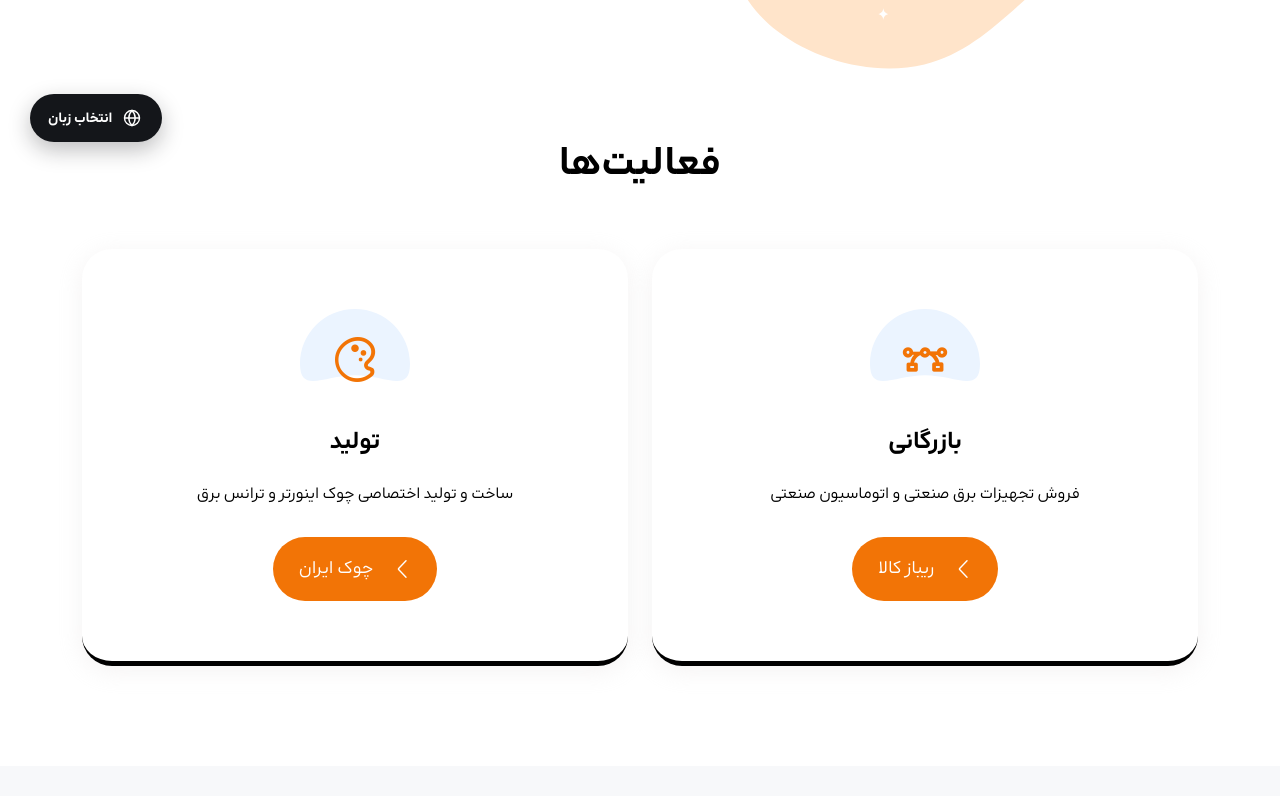
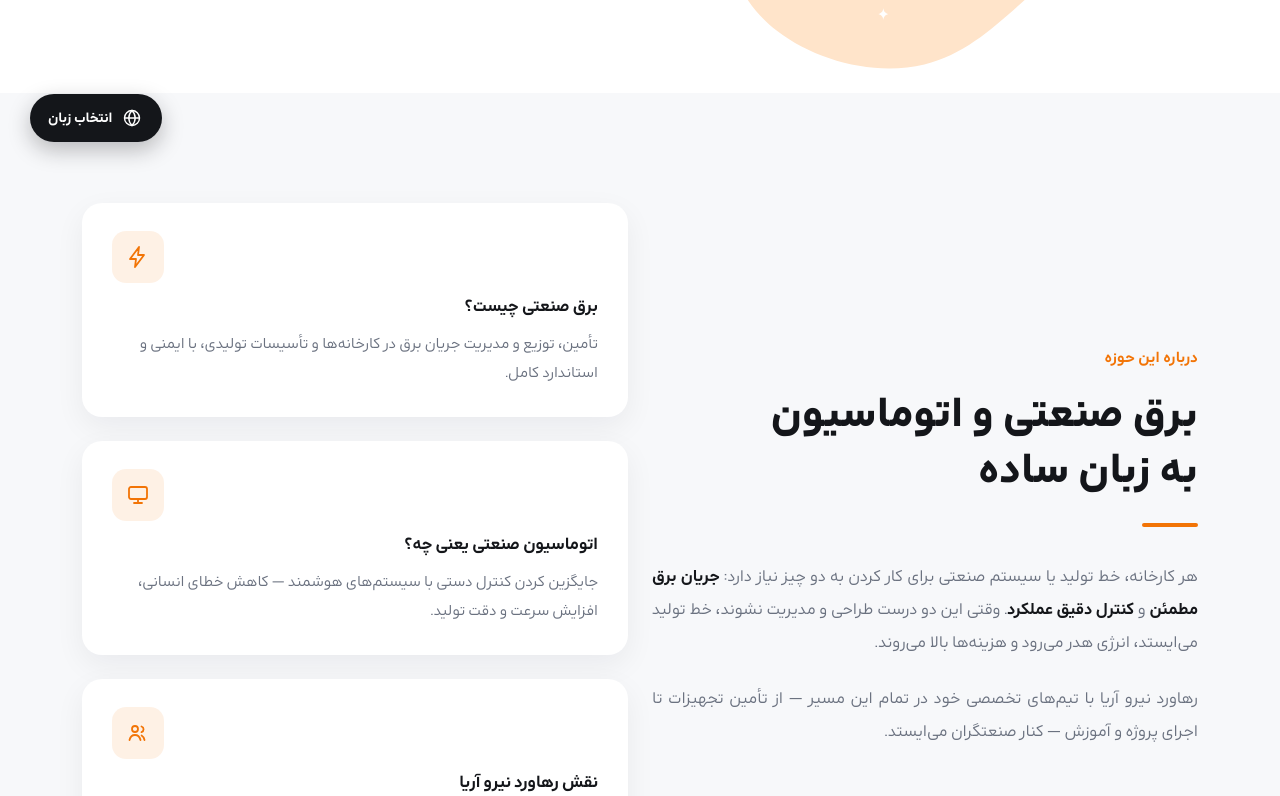
Before and after one commit to inforastegar/rna, a plain HTML site: page index.html in a window 1280 px wide. Shown: the part 628-1424 px from the top of the page. Drawn offline with Linux system fonts and the light colour scheme.

Commit message:
Update index.html

```diff
--- a/index.html
+++ b/index.html
@@ -108,7 +108,7 @@
     </div>
   </section>
 
-  <section id="feature" class="feature-section feature-style-5 pt-5">
+  <!-- <section id="feature" class="feature-section feature-style-5 pt-5">
     <div class="container">
       <div class="row justify-content-center">
         <div class="col-xxl-5 col-xl-5 col-lg-7 col-md-8">
@@ -151,9 +151,9 @@
         </div>
       </div>
     </div>
-  </section>
+  </section> -->
 
-  <section id="industry-info" class="industry-info-section">
+  <section id="industry-info" class="industry-info-section mb-50">
     <div class="container">
       <div class="row align-items-center gy-5">
 
```
